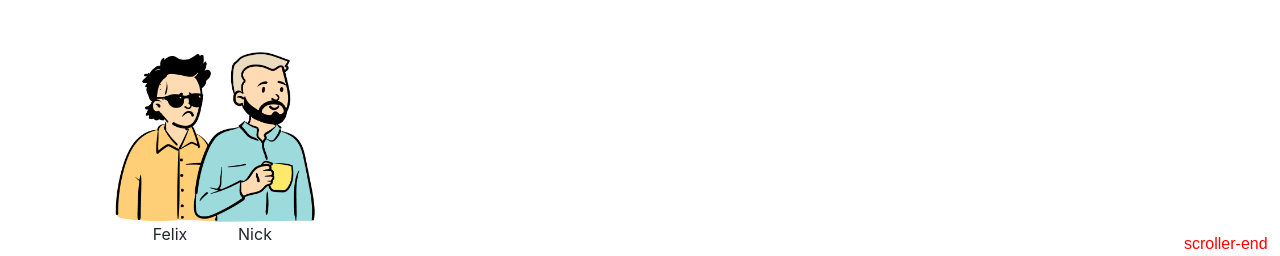
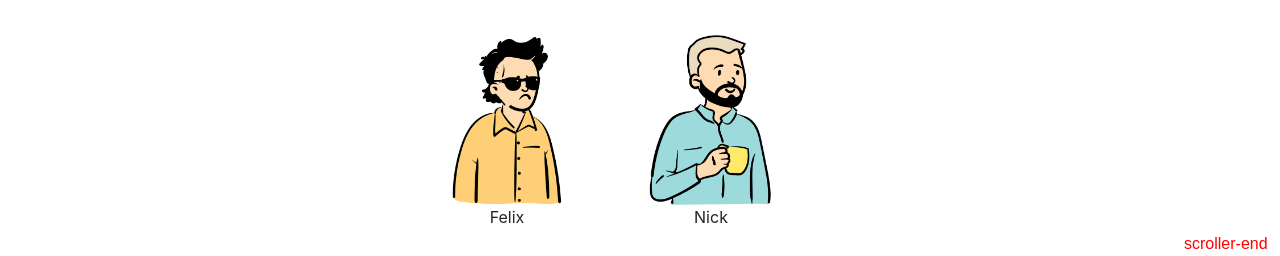
Before and after one commit to DarrenXu94/stocky, a website with bundled scripts: page index.html in a window 1280 px wide. Shown: the part 540-796 px from the top of the page. Built offline with nearby package versions, Linux system fonts and the light colour scheme; a web font is replaced by a local one.

Commit message:
Ppl in order

```diff
--- a/index.html
+++ b/index.html
@@ -39,8 +39,11 @@
 
     </section>
   </div>
-  <footer id="sticky-footer">
+  <footer id="sticky-footer-container">
     <h3>The main cast</h3>
+    <div id="sticky-footer">
+
+    </div>
   </footer>
 
   <script src="https://code.jquery.com/jquery-3.3.1.slim.min.js"></script>
--- a/js/characters.js
+++ b/js/characters.js
@@ -1,49 +1,65 @@
+/* For reference
+Room
+1 - Outside
+2 - Biggest room (mostly mine)
+3 - Other room
+4 - Smallest
+*/
+
 export const characters = [
   {
     name: "Felix",
     arrival: "01/01/2017",
-    departure: "15/05/2022",
+    departure: "21/05/2021",
     img: "felix.png",
+    room: 1,
   },
   {
     name: "Daz",
     arrival: "30/05/2017",
     departure: "15/05/2022",
     img: "daz.png",
+    room: 2,
   },
   {
     name: "Nick",
     arrival: "01/01/2017",
     departure: "18/08/2019",
     img: "nick.png",
-  },
-  {
-    name: "Jono",
-    arrival: "28/09/2019",
-    departure: "19/12/2021",
-    img: "jono.png",
-  },
-  {
-    name: "Ash",
-    arrival: "28/08/2019",
-    img: "ash.png",
-  },
-  {
-    name: "Stymo",
-    departure: "28/09/2019",
-    arrival: "01/01/2019",
-    img: "stymo.png",
-  },
-  {
-    name: "Xin",
-    arrival: "01/01/2018",
-    departure: "12/12/2018",
-    img: "xin.png",
+    room: 3,
   },
   {
     name: "George",
     arrival: "17/10/2017",
     departure: "01/01/2018",
     img: "george.png",
+    room: 4,
+  },
+  {
+    name: "Xin",
+    arrival: "02/01/2018",
+    departure: "12/12/2018",
+    img: "xin.png",
+    room: 4,
+  },
+  {
+    name: "Stymo",
+    arrival: "01/01/2019",
+    departure: "28/09/2019",
+    img: "stymo.png",
+    room: 4,
+  },
+  {
+    name: "Jono",
+    arrival: "29/09/2019",
+    departure: "19/12/2021",
+    img: "jono.png",
+    room: 3,
+  },
+  {
+    name: "Ash",
+    arrival: "28/08/2019",
+    img: "ash.png",
+    room: 4,
   },
 ];
--- a/js/scripts.js
+++ b/js/scripts.js
@@ -7,9 +7,6 @@ const isLocalHost =
   location.hostname === "localhost" ||
   location.hostname === "127.0.0.1" ||
   location.hostname === "";
-
-let charactersPresent = 0;
-let charactersRendered = 0;
 
 const contentElement = document.getElementById("content");
 const footerElement = document.getElementById("sticky-footer");
@@ -70,7 +67,7 @@ for (let event of sortedList) {
   contentElement.appendChild(newContent);
 }
 
-const TWEEN_DISTANCE = 50;
+const TWEEN_DISTANCE = 60;
 
 // Append characters
 for (let character of characters) {
@@ -119,8 +116,7 @@ for (let character of characters) {
     { xPercent: 0, opacity: 0 },
     {
       xPercent: () => {
-        charactersRendered += 1;
-        return charactersRendered * TWEEN_DISTANCE;
+        return character.room * TWEEN_DISTANCE;
       },
       opacity: 1,
     }
--- a/scss/styles.scss
+++ b/scss/styles.scss
@@ -44,6 +44,13 @@ h1 {
 }
 
 #sticky-footer {
+  width: 50%;
+  margin: auto;
+  height: var(--footer-height);
+  position: relative;
+}
+
+#sticky-footer-container {
   height: var(--footer-height);
   border-top: 3px solid black;
   position: fixed;
@@ -57,7 +64,7 @@ h1 {
 
 .character {
   position: absolute;
-  top: 30%;
+  top: 10%;
   left: 0;
   .newCharacterLabel {
     text-align: center;
```
Also changed, not shown: css/styles.css, js/scripts.min.js.
